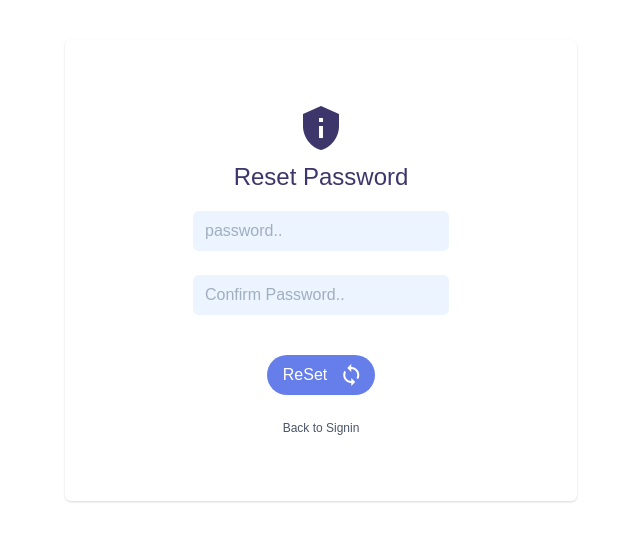
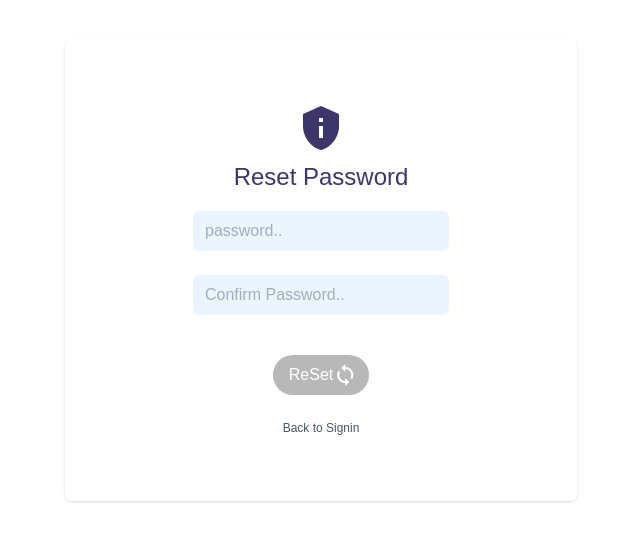
Before and after one commit to sayancoding/PinUp-docs-SPA, an Angular app: page /reset-password/1 in a window 1280 px wide. Shown: the top 540 px of the page, without its empty margins (319-959 px from the left). Built offline with nearby package versions, Linux system fonts and the light colour scheme; a web font is replaced by a local one; what ngx-quill would draw is missing.

Commit message:
intregated reset password

```diff
--- a/src/app/home/home.component.html
+++ b/src/app/home/home.component.html
@@ -55,10 +55,10 @@
     </div>
     <div class="flex bg-blue-100 sm:flex hidden mt-12 text-black py-2 sm:justify-start justify-center sm:px-4  rounded-full">
       <i class="material-icons sm:block hidden">face</i>
-      <p class="my-auto ml-2 sm:block hidden"><span class="text-sm text-gray-800">Hey,</span>  {{user_name | uppercase}}</p>
+      <p class="my-auto ml-2 text-sm sm:block hidden"><span class="text-sm text-gray-800">Hey,</span>{{user_name| uppercase}}</p>
     </div>
     <div class="mx-auto cursor-pointer" (click)="signOut()">
-      <div class="text-center flex mt-6 ml-6"> <p class="px-2 sm:block hidden">SignOut</p> <i class="material-icons">login</i></div>
+      <div class="text-center flex mt-6 ml-6"> <p class="px-2 sm:block hidden">SignOut</p> <i class="material-icons sm:ml-0 -ml-4">login</i></div>
     </div>
   </div>
   <div class="w-10/12">
--- a/src/app/reset-password/reset-password.component.css
+++ b/src/app/reset-password/reset-password.component.css
@@ -0,0 +1,4 @@
+button:disabled{
+  background-color: rgb(184, 184, 184);
+  cursor: not-allowed;
+}
--- a/src/app/reset-password/reset-password.component.html
+++ b/src/app/reset-password/reset-password.component.html
@@ -23,8 +23,8 @@
         [disabled]="!resetPwd.valid"
         class="flex justify-center mt-8 mx-auto bg-indigo-500 px-2 py-2 rounded-full text-white"
       >
-        <p class="px-2">ReSet</p>
-        <i class="material-icons px-1">loop</i>
+        <p class="pl-2">ReSet</p>
+        <i class="material-icons pr-1">loop</i>
       </button>
 
       <p class="text-xs mt-6 text-gray-700">
--- a/src/app/reset-password/reset-password.component.ts
+++ b/src/app/reset-password/reset-password.component.ts
@@ -1,6 +1,7 @@
 import { Component, OnInit } from '@angular/core';
-import { FormGroup, FormControl } from '@angular/forms';
+import { FormGroup, FormControl, Validators } from '@angular/forms';
 import { Router, ActivatedRoute } from '@angular/router';
+import { ResetService } from '../service/reset.service';
 
 @Component({
   selector: 'app-reset-password',
@@ -8,17 +9,38 @@ import { Router, ActivatedRoute } from '@angular/router';
   styleUrls: ['./reset-password.component.css'],
 })
 export class ResetPasswordComponent implements OnInit {
-  constructor(private _router:Router,private _activeRoute:ActivatedRoute) {}
-  token = ''
+  constructor(private _router: Router,private _restService:ResetService, private _activeRoute: ActivatedRoute) {}
+  token = '';
   ngOnInit(): void {
     this.token = this._activeRoute.snapshot.paramMap.get('token');
   }
   resetPwd = new FormGroup({
-    password : new FormControl(''),
-    confirmPassword : new FormControl(''),
-  })
-  onSubmit(){
-    console.log(this.resetPwd.value)
-    console.log(this.token)
+    password: new FormControl('',[Validators.required]),
+    confirmPassword: new FormControl('',[this.checkConfirmPass.bind(this)]),
+  });
+  onSubmit() {
+    console.log({...this.resetPwd.value,'token':this.token});
+    this._restService.resetConfirm({
+      ...this.resetPwd.value,
+      token: this.token,
+    }).subscribe(result=>{
+      alert(`save changes password`)
+      this._router.navigate(['/sign-in'])
+    },err=>{
+      alert('happen something wrong')
+    })
+  }
+  checkConfirmPass(formControl: FormControl) {
+    if (typeof this.resetPwd !== 'undefined') {
+      if (
+        formControl.value == '' ||
+        this.resetPwd.controls.password.value != formControl.value
+      ) {
+        return { incorrect: true };
+      } else {
+        // console.log(formControl.value);
+        return null;
+      }
+    }
   }
 }
--- a/src/app/reset/reset.component.ts
+++ b/src/app/reset/reset.component.ts
@@ -1,5 +1,6 @@
 import { Component, OnInit } from '@angular/core';
 import { FormGroup, FormControl, Validators } from '@angular/forms';
+import { ResetService } from '../service/reset.service';
 
 @Component({
   selector: 'app-reset',
@@ -7,7 +8,7 @@ import { FormGroup, FormControl, Validators } from '@angular/forms';
   styleUrls: ['./reset.component.css'],
 })
 export class ResetComponent implements OnInit {
-  constructor() {}
+  constructor(private _resetService:ResetService) {}
 
   ngOnInit(): void {}
   reset = new FormGroup({
@@ -20,5 +21,10 @@ export class ResetComponent implements OnInit {
   });
   onSubmit() {
     console.log(this.reset.valid);
+    this._resetService.resetRequest(this.reset.value).subscribe(result=>{
+      alert('check you email, we have sended a rest link' )
+    },err=>{
+      alert('something have wrong')
+    })
   }
 }
--- /dev/null
+++ b/src/app/service/reset.service.ts
@@ -0,0 +1,17 @@
+import { Injectable } from '@angular/core';
+import { HttpClient } from '@angular/common/http';
+
+@Injectable({
+  providedIn: 'root',
+})
+export class ResetService {
+  private _restRequestUrl = 'http://localhost:4000/resetPwd/';
+  private _resetPwdConfirm = 'http://localhost:4000/resetPwd/confirm'
+  constructor(private _http:HttpClient) {}
+  resetRequest(data){
+    return this._http.post<any>(this._restRequestUrl,data)
+  }
+  resetConfirm(data){
+    return this._http.post<any>(this._resetPwdConfirm,data)
+  }
+}
```
